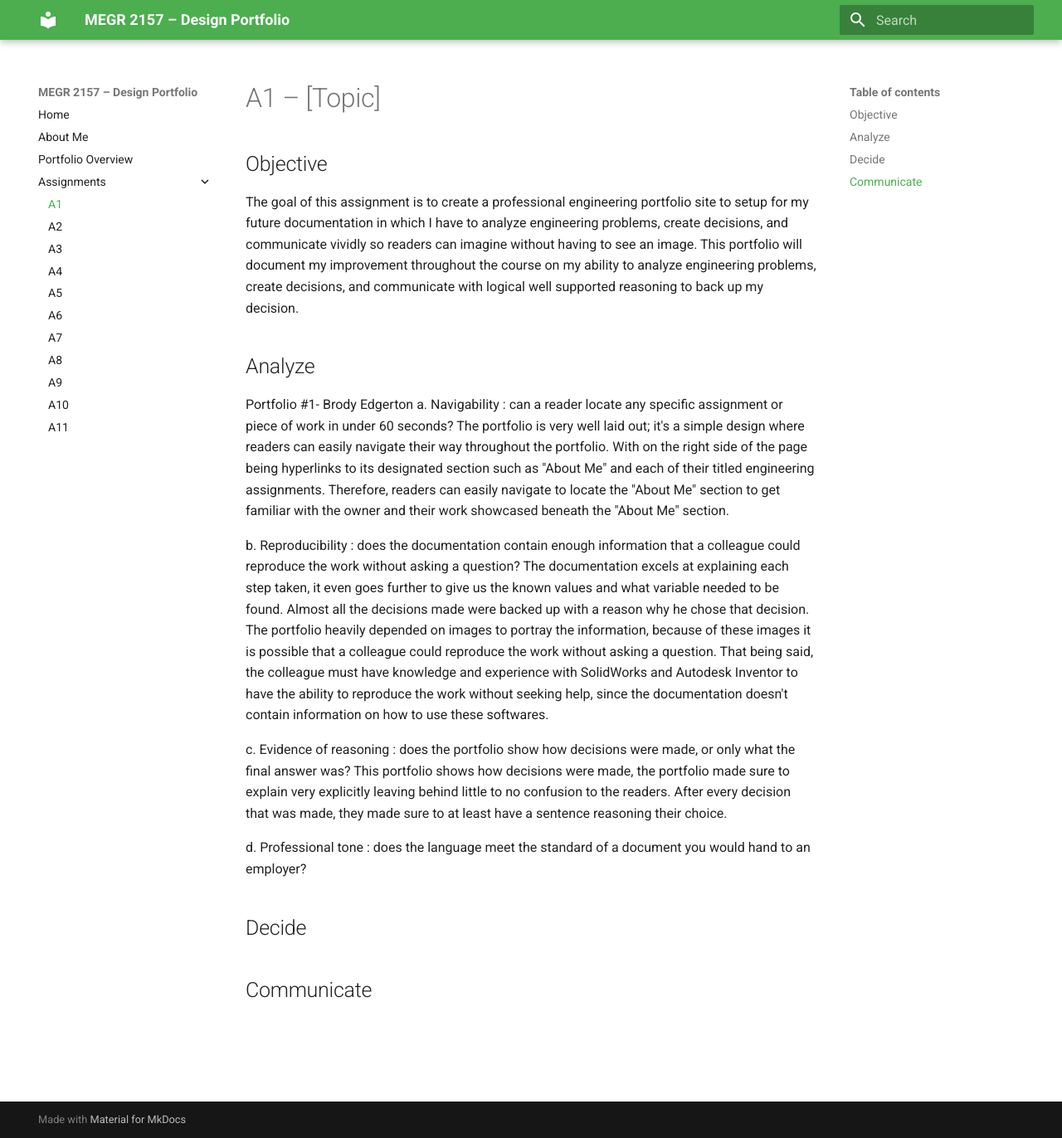
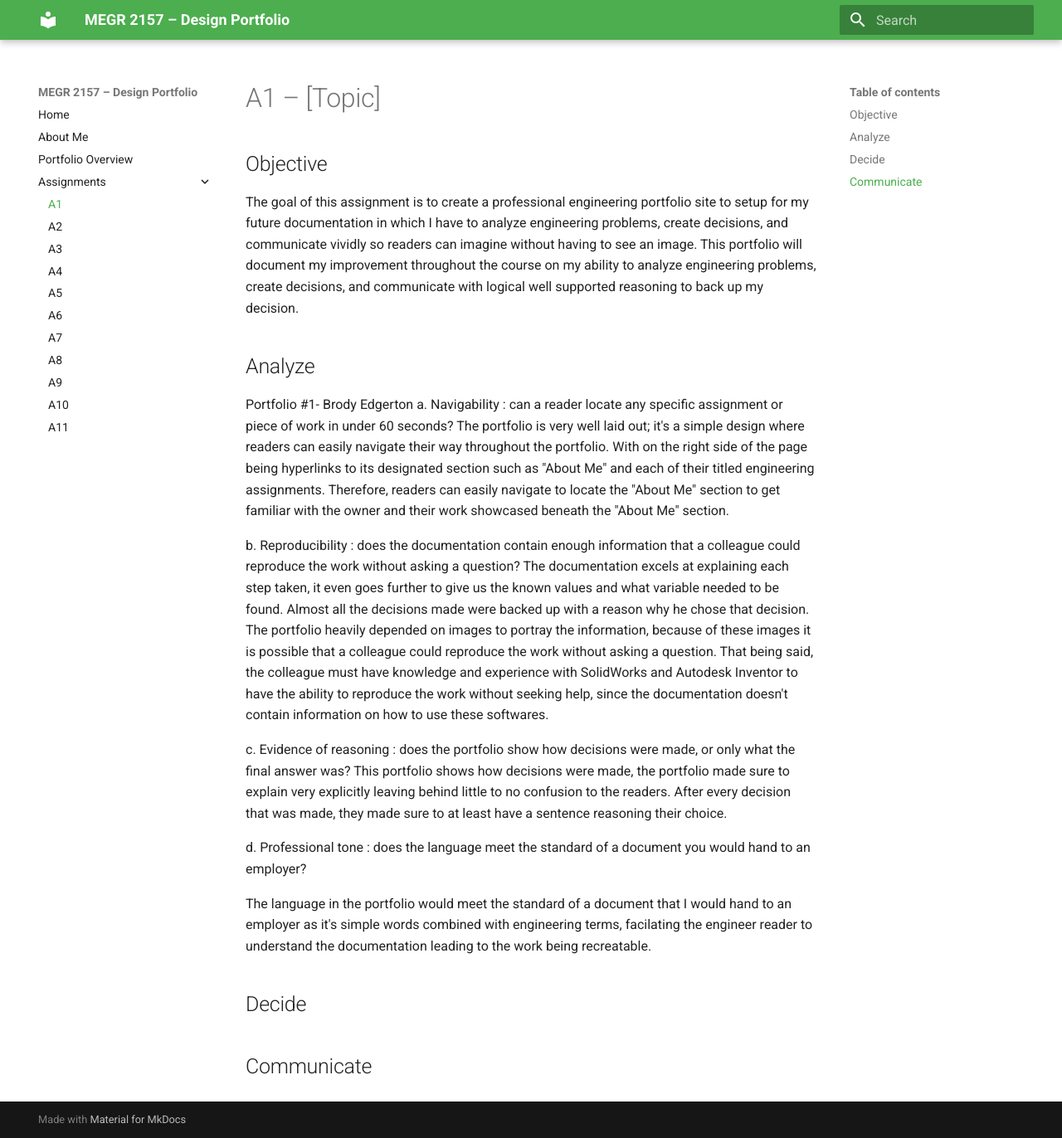
Before and after one commit to Jeffrey-Mendoza/megr2157-portfolio, an MkDocs documentation site: the page built from docs/assignments/A01/index.md, in a window 1280 px wide and 1372 px high. Shown: the whole window at 83% size. Built offline with MkDocs 1.6.1 and Material for MkDocs 9.7.7, drawn with Linux system fonts in a browser that asks for light colours.

Commit message:
Improve language for professional tone in portfolio
Revised language to enhance professionalism and clarity.

```diff
--- a/docs/assignments/A01/index.md
+++ b/docs/assignments/A01/index.md
@@ -16,7 +16,7 @@ This portfolio shows how decisions were made, the portfolio made sure to explain
 
 d.  Professional tone : does the language meet the standard of a document you would hand to an employer?
 
-
+The language in the portfolio would meet the standard of a document that I would hand to an employer as it's simple words combined with engineering terms, facilating the engineer reader to understand the documentation leading to the work being recreatable.
 
 
 ## Decide
```
